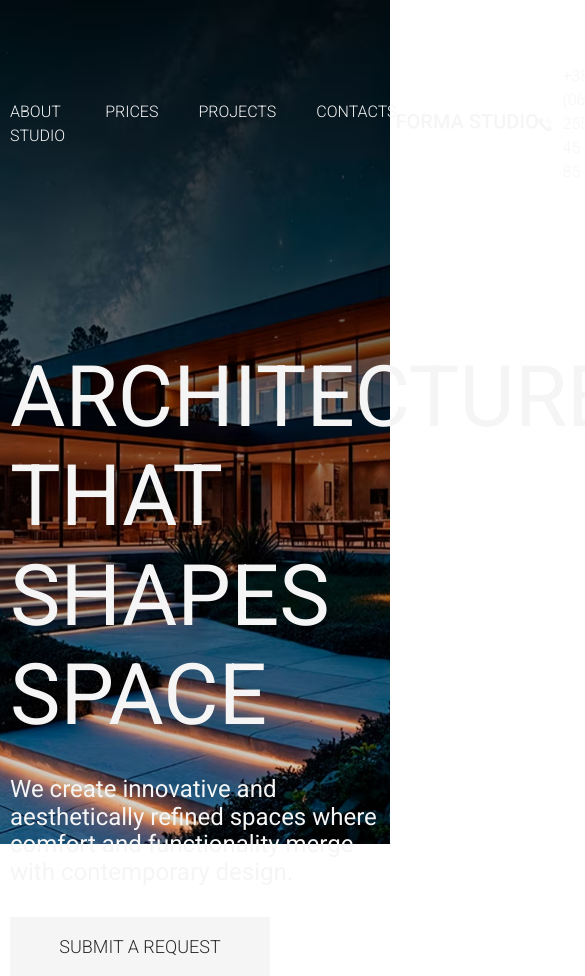
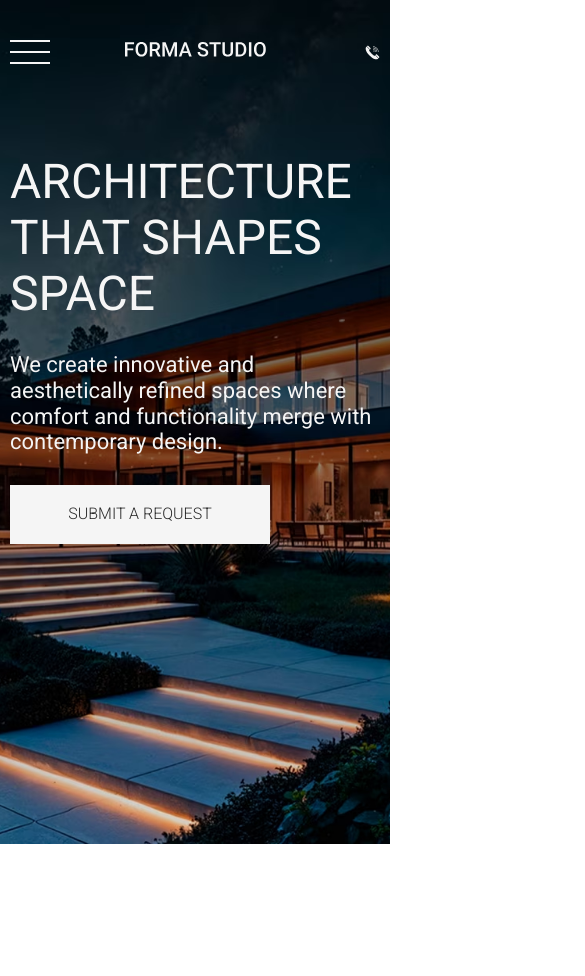
Before and after one commit to Maksym82/forma-studio, a plain HTML site: page index.html in a window 390 px wide. Shown: the top 976 px of the page, 585 px wide, since content can reach past the window. After the commit the page ends 844 px from the top, so only its background shows below. Drawn offline with Linux system fonts and the light colour scheme.

Commit message:
Add adaptive

```diff
--- a/css/style.css
+++ b/css/style.css
@@ -20,6 +20,12 @@ body {
 a {
   color: inherit;
   text-decoration: none;
+}
+
+button {
+  background-color: transparent;
+  padding: 0;
+  border: none;
 }
 
 .container {
@@ -53,6 +59,39 @@ a {
 
 .menu {
   justify-self: flex-start;
+}
+
+.menu__btn {
+  position: relative;
+  display: none;
+  align-items: center;
+  justify-content: center;
+  width: 40px;
+  height: 24px;
+}
+
+.menu__btn::before,
+.menu__btn::after {
+  content: '';
+  position: absolute;
+  left: 0;
+  right: 0;
+  height: 2px;
+  background-color: #f5f5f5;
+}
+
+.menu__btn::after {
+  top: 0;
+}
+
+.menu__btn::before {
+  bottom: 0;
+}
+
+.menu__btn span {
+  width: 100%;
+  height: 2px;
+  background-color: #f5f5f5;
 }
 
 .menu__list {
@@ -103,3 +142,39 @@ a {
   color: #2b2b2b;
   cursor: pointer;
 }
+
+@media (max-width: 1300px)  {
+  .menu__btn {
+    display: flex;
+  }
+
+  .menu__list {
+    display: none;
+  }
+}
+
+@media (max-width: 740px) {
+  .header__top {
+    padding: 40px 0;
+  }
+  .header__title {
+    padding-top: 75px;
+    font-size: 64px;
+  }
+}
+
+@media (max-width: 540px) {
+  .header__phone span {
+    display: none;
+  }
+  .header__title {
+    padding-top: 50px;
+    font-size: 48px;
+  }
+  .header__text {
+    font-size: 22px;
+  }
+  .header__btn {
+    font-size: 16px;
+  }
+}
--- a/index.html
+++ b/index.html
@@ -24,6 +24,9 @@
       <div class="container">
         <div class="header__top">
           <nav class="menu">
+            <button class="menu__btn">
+              <span></span>
+            </button>
             <ul class="menu__list">
               <li class="menu__item">
                 <a href="#" class="menu__link">ABOUT STUDIO</a>
```
